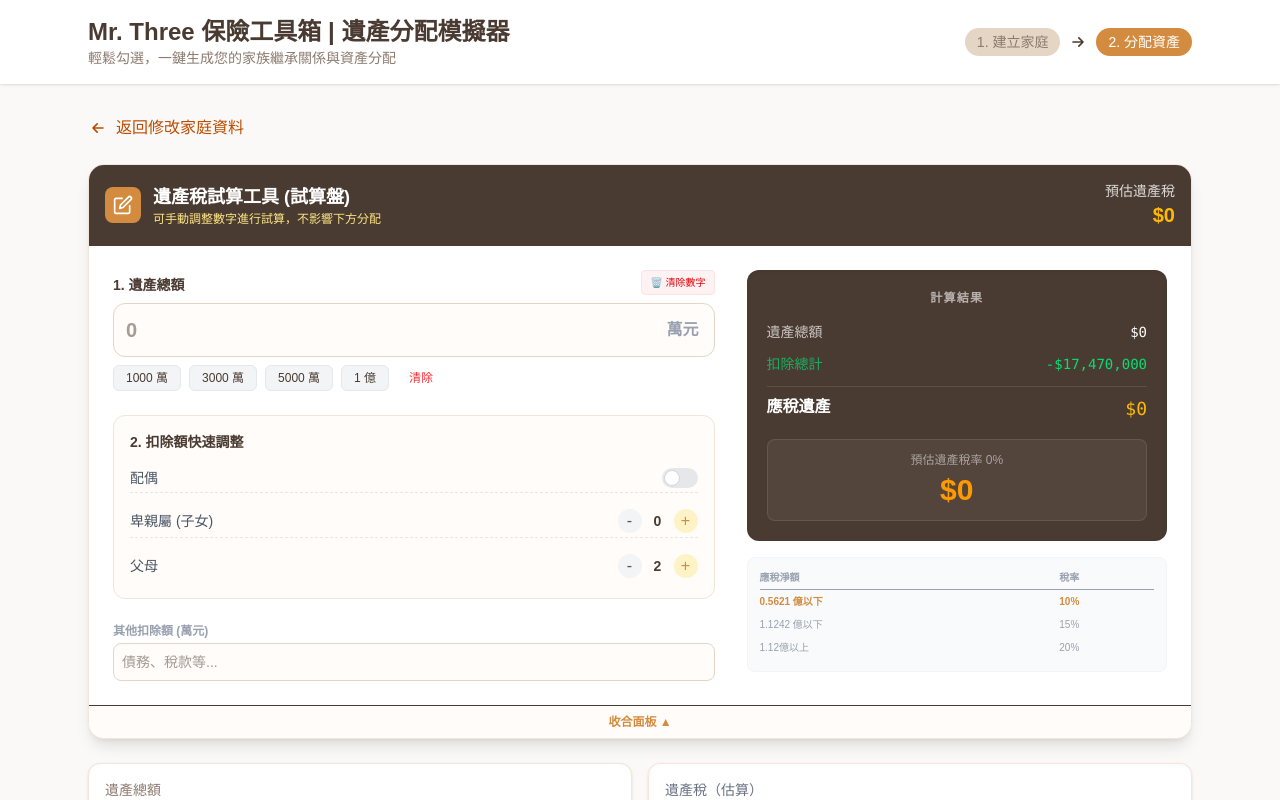
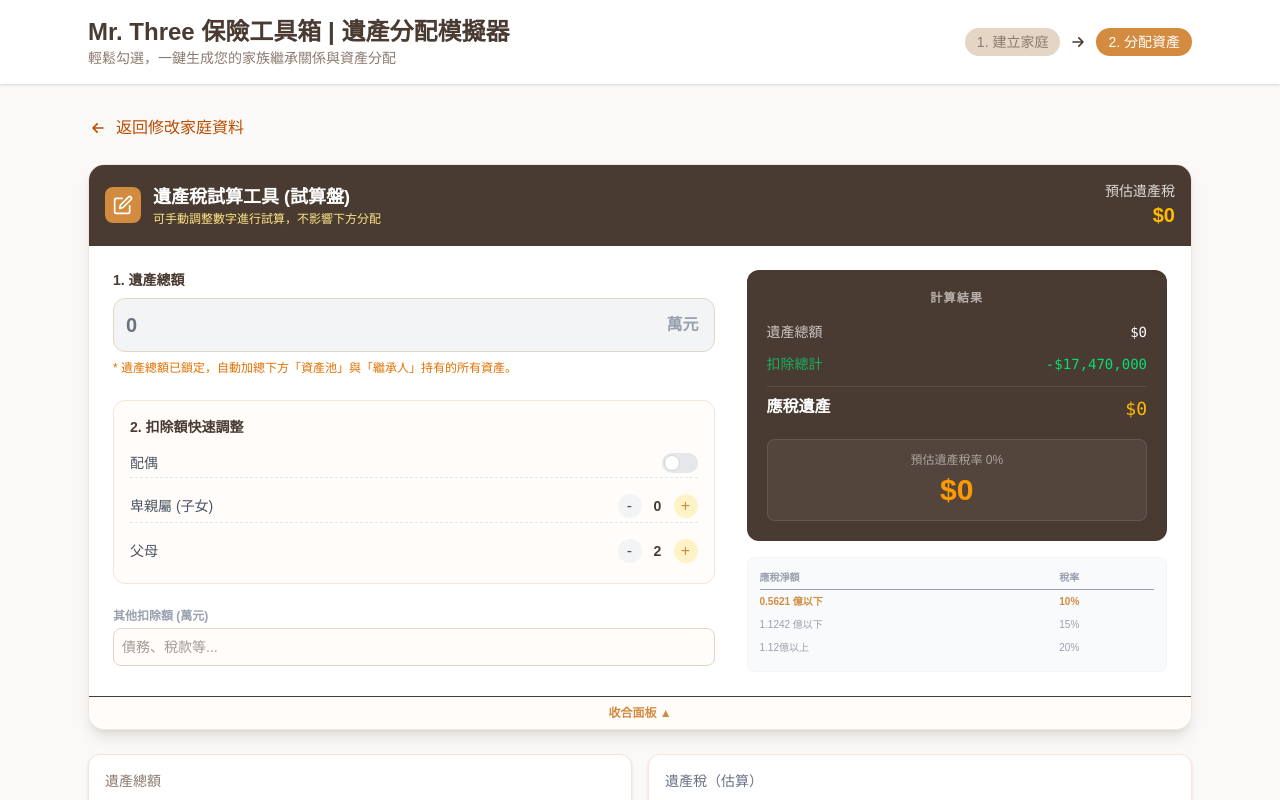
Before and after one commit to lovehinalh-ux/ritance-Visualizer, a React (Vite) app: page / in a window 1280 px wide. Both pictures are taken after a click on the button "下一步：分配資產". Shown: the top 800 px of the page. Built offline with nearby package versions, Linux system fonts and the light colour scheme.

Commit message:
特別備註：針對繼承系統表的 UI 修正孫子女的部分

```diff
--- a/src/App.tsx
+++ b/src/App.tsx
@@ -268,24 +268,29 @@ const HeirCard: FC<HeirCardProps> = ({ heir, assets, onDrop, onDragOver, onDragS
           )}
 
           {heir.hasChildren && (
+            <div className="flex flex-col gap-1">
+              {Array.from({ length: Math.max(1, heir.childCount || 1) }).map((_, index) => (
                 <div
+                  key={index}
                   onDrop={(e) => {
                     e.stopPropagation();
-                onDrop(e, `${heir.id}_children`);
+                    onDrop(e, `${heir.id}_child_${index}`);
                   }}
                   onDragOver={onDragOver}
-              className={`flex flex-col items-center justify-center p-1 rounded-lg border-2 border-dashed bg-blue-50 w-[70px] h-[70px] transition-colors
-                ${assets.filter(a => a.location === `${heir.id}_children`).length > 0 ? 'border-blue-300' : 'border-blue-200'}
+                  className={`flex flex-col items-center justify-center p-1 rounded-lg border-2 border-dashed bg-blue-50 w-[70px] min-h-[70px] transition-colors
+                    ${assets.filter(a => a.location === `${heir.id}_child_${index}`).length > 0 ? 'border-blue-300' : 'border-blue-200'}
                   `}
                 >
-              <div className="text-xs text-blue-500 font-bold mb-1 scale-90">{heir.childCount}子女</div>
+                  <div className="text-xs text-blue-500 font-bold mb-1 scale-90">孫子女 {index + 1}</div>
                   <div className="flex flex-wrap gap-0.5 justify-center overflow-hidden w-full h-full">
-                {assets.filter(a => a.location === `${heir.id}_children`).map(asset => (
+                    {assets.filter(a => a.location === `${heir.id}_child_${index}`).map(asset => (
                       <div key={asset.id} className="scale-75 origin-center">
                         <AssetBlock asset={asset} onDragStart={onDragStart} size="small" showAmount={false} />
                       </div>
                     ))}
                   </div>
+                </div>
+              ))}
             </div>
           )}
         </div>
@@ -324,7 +329,9 @@ const EstateTaxPanel: FC<EstateTaxPanelProps> = ({ totalEstate, family: initialF
   };
 
   // 1. Calculate Active Values
-  const activeAssets = localAssets !== '' ? (parseFloat(localAssets) || 0) * 10000 : totalEstate;
+  // const activeAssets = localAssets !== '' ? (parseFloat(localAssets) || 0) * 10000 : totalEstate;
+  // User Request: Force sync with totalEstate
+  const activeAssets = totalEstate;
   const activeOther = (parseFloat(localOther) || 0) * 10000;
 
   // 2. Calculate Deductions
@@ -380,34 +387,18 @@ const EstateTaxPanel: FC<EstateTaxPanelProps> = ({ totalEstate, family: initialF
               <section>
                 <div className="flex justify-between items-end mb-2">
                   <h3 className="text-sm font-bold text-[#4A3B32]">1. 遺產總額</h3>
-                  <button
-                    onClick={handleClearClick}
-                    className="text-[10px] bg-red-50 text-red-600 border border-red-100 px-2 py-1 rounded hover:bg-red-100 transition-colors flex items-center gap-1"
-                  >
-                    <span>🗑️ 清除數字</span>
-                  </button>
                 </div>
                 <div className="relative">
                   <input
                     type="number"
-                    value={localAssets}
-                    onChange={(e) => setLocalAssets(e.target.value)}
-                    placeholder={(totalEstate / 10000).toString()}
-                    className="w-full p-3 border border-[#E5D5C5] bg-[#FFFCF9] text-xl font-bold text-[#4A3B32] rounded-xl focus:ring-2 focus:ring-[#D97706] outline-none"
+                    value={Math.round(totalEstate / 10000)}
+                    disabled
+                    className="w-full p-3 border border-[#E5D5C5] bg-gray-100 text-xl font-bold text-gray-500 rounded-xl cursor-not-allowed"
                   />
                   <span className="absolute right-4 top-1/2 -translate-y-1/2 text-gray-400 font-bold">萬元</span>
                 </div>
-                <div className="flex flex-wrap gap-2 mt-2">
-                  {[1000, 3000, 5000, 10000].map(val => (
-                    <button
-                      key={val}
-                      onClick={() => setLocalAssets(val.toString())}
-                      className="px-3 py-1 text-xs bg-gray-100 text-[#4A3B32] rounded-md hover:bg-[#E5D5C5] transition-colors border border-gray-200"
-                    >
-                      {val >= 10000 ? `${val / 10000} 億` : `${val} 萬`}
-                    </button>
-                  ))}
-                  <button onClick={() => setLocalAssets('')} className="px-3 py-1 text-xs text-red-500 hover:bg-red-50 rounded-md">清除</button>
+                <div className="mt-2 text-xs text-amber-600 font-medium">
+                  * 遺產總額已鎖定，自動加總下方「資產池」與「繼承人」持有的所有資產。
                 </div>
               </section>
 
@@ -736,9 +727,10 @@ export default function InheritanceVisualizer() {
     // 2. Heir -> Heir (新功能 - 只要 targetLocation 是另一個繼承人)
     // 3. Heir -> Pool (新功能 - targetLocation === 'pool')
 
-    // 如果目標是 drop zone (例如子女的配偶/小孩區)，ID 會是 childId_spouse 或 childId_children
+    // 如果目標是 drop zone (例如子女的配偶/小孩區)，ID 會是 childId_spouse 或 childId_children_${index}
     const targetHeir = heirs.find(h => h.id === targetLocation);
-    const isExtendedZone = targetLocation.endsWith('_spouse') || targetLocation.endsWith('_children');
+    // 支援：childId_spouse, childId_children, childId_child_0, childId_child_1 ...
+    const isExtendedZone = targetLocation.endsWith('_spouse') || targetLocation.includes('_child_');
 
     if (!targetHeir && targetLocation !== 'pool' && !isExtendedZone) return;
 
@@ -1260,7 +1252,12 @@ export default function InheritanceVisualizer() {
                       <HeirCard
                         key={heir.id}
                         heir={heir}
-                        assets={assets.filter(a => a.location === heir.id || a.location === `${heir.id}_spouse` || a.location === `${heir.id}_children`)}
+                        // 篩選資產：除了自己的，還有配偶的，以及所有孫子女的 (child_0, child_1...)
+                        assets={assets.filter(a =>
+                          a.location === heir.id ||
+                          a.location === `${heir.id}_spouse` ||
+                          a.location.includes(`${heir.id}_child_`)
+                        )}
                         onDrop={handleDrop}
                         onDragOver={handleDragOver}
                         onDragStart={handleDragStart}
```
Lines whose indentation alone changed are shown as unchanged.
